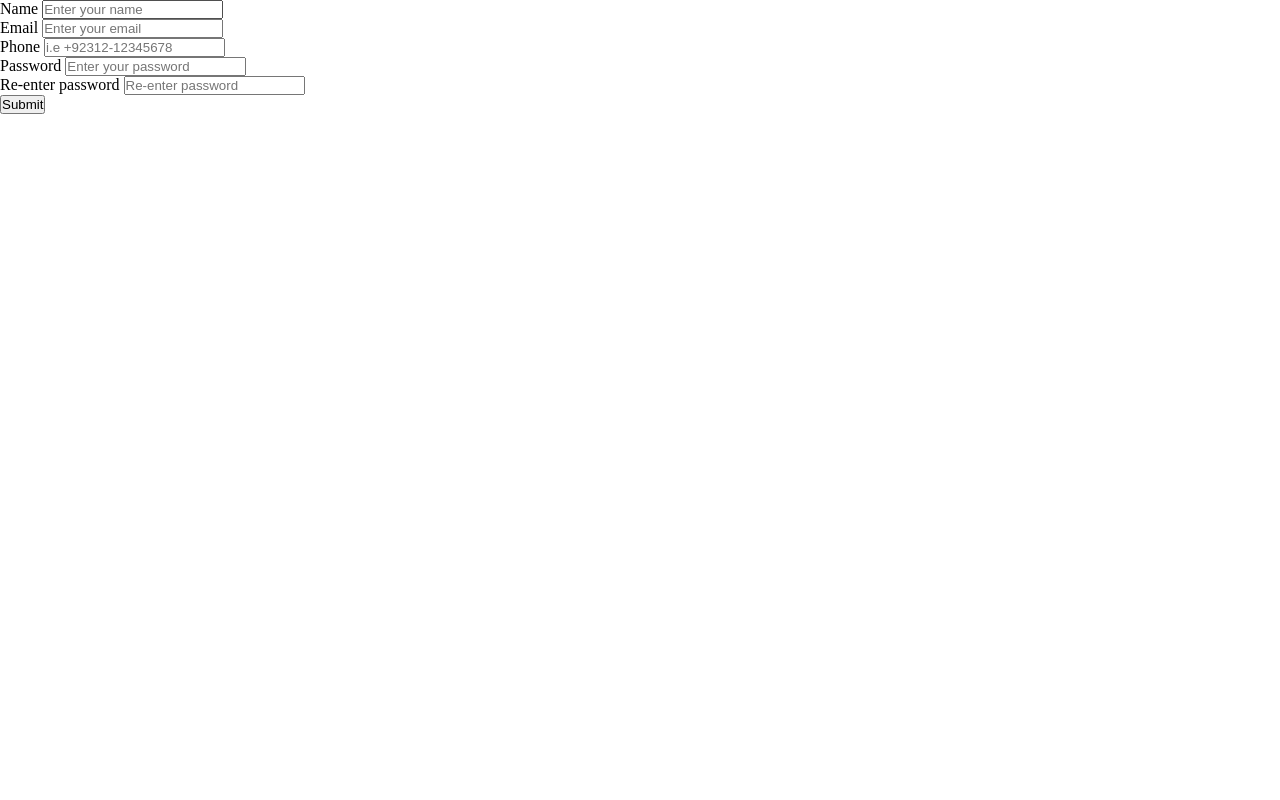
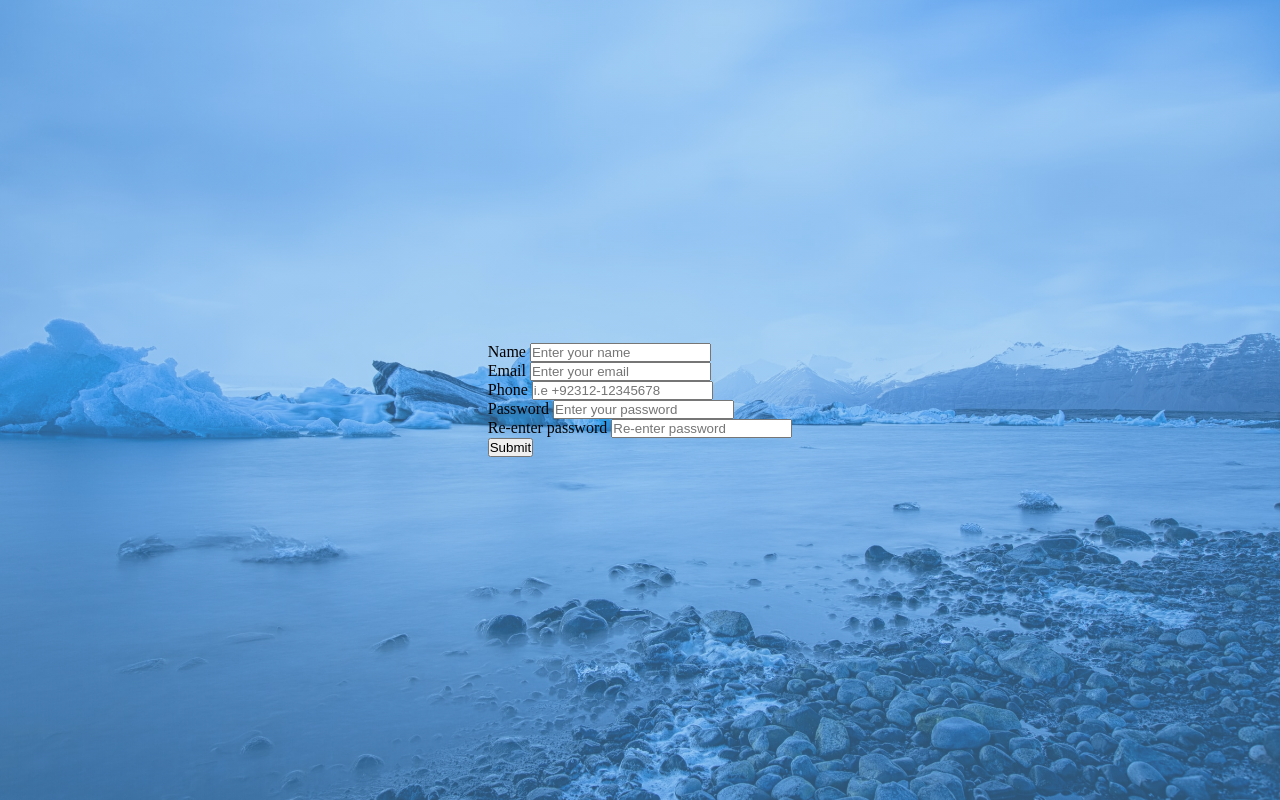
Before and after one commit to aliraza5490/sign_up_form, a plain HTML site: page index.html in a window 1280 px wide. Drawn offline with Linux system fonts and the light colour scheme.

Commit message:
Adds background

```diff
--- a/style.scss
+++ b/style.scss
@@ -3,3 +3,17 @@
 	margin: 0;
 	box-sizing: border-box;
 }
+body {
+	width: 100%;
+	height: 100vh;
+	display: flex;
+	align-items: center;
+	justify-content: center;
+	background: linear-gradient(
+			0deg,
+			rgba(88, 167, 235, 0.5),
+			rgba(88, 167, 235, 0.5)
+		),
+		url("./images/tommy-boudreau-nAGkoxAgxPs-unsplash.jpg");
+	background-size: cover;
+}
```
Also changed, not shown: images/tommy-boudreau-nAGkoxAgxPs-unsplash.jpg (added), style.css, 1 other file.
